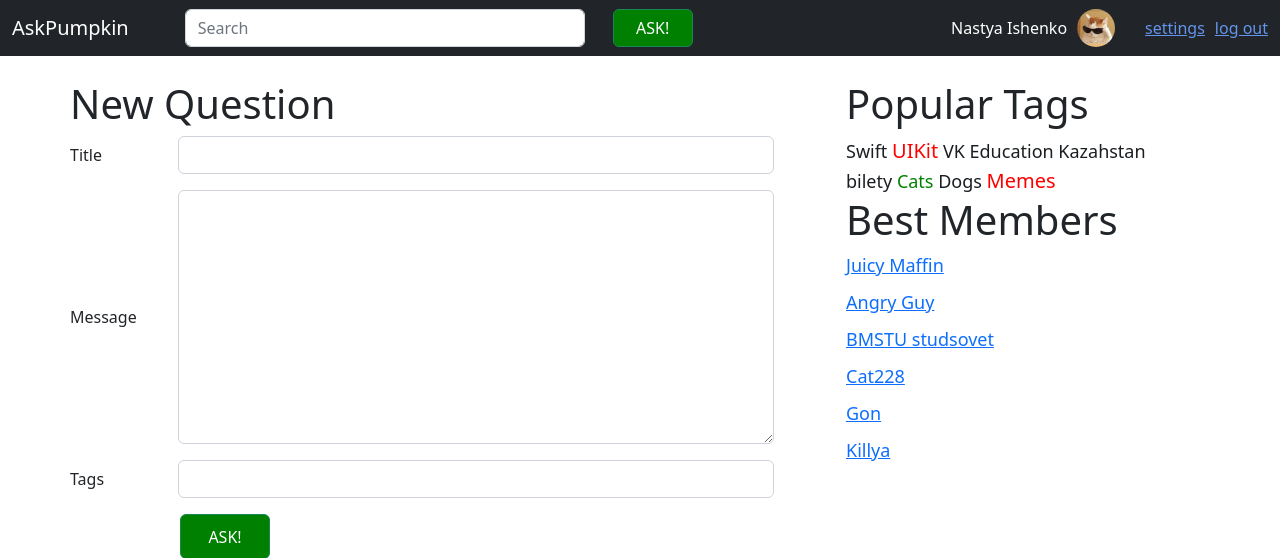
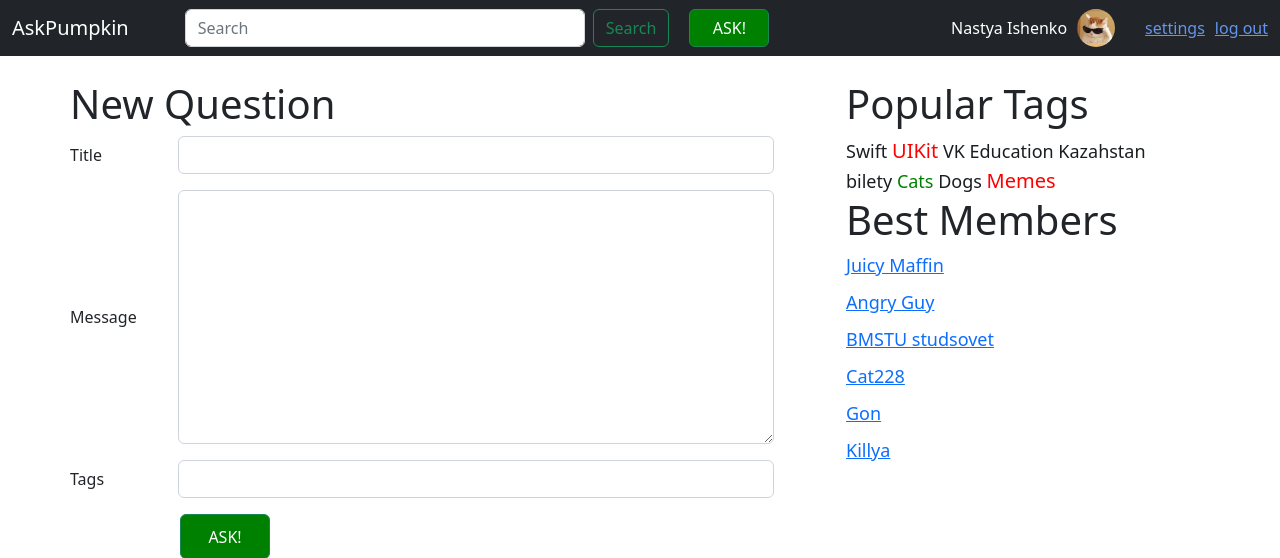
Before and after one commit to v0blaa/VK-education-Web, a Python web app: template templates/new_question.html in a window 1280 px wide. Shown: the top 558 px of the page. Run offline with Jinja, Linux system fonts and the light colour scheme; the template is opened without the code that fills it, so the values that code supplies are empty.

Commit message:
added search button

```diff
--- a/templates/log_in.html
+++ b/templates/log_in.html
@@ -21,6 +21,7 @@
             <div class="collapse navbar-collapse" id="navbarCollapse">
                 <form class="d-flex" role="search">
                     <input class="form-control me-2 navbar-search" type="search" placeholder="Search" aria-label="Search">
+                    <button class="btn btn-outline-success" type="submit">Search</button>
                 </form>
                 <button class="btn btn-success ask-button" type="button">ASK!</button>
             </div>
--- a/templates/new_question.html
+++ b/templates/new_question.html
@@ -22,6 +22,7 @@
             <div class="collapse navbar-collapse" id="navbarCollapse">
                 <form class="d-flex" role="search">
                     <input class="form-control me-2 navbar-search" type="search" placeholder="Search" aria-label="Search">
+                    <button class="btn btn-outline-success" type="submit">Search</button>
                 </form>
                 <button class="btn btn-success ask-button" type="button">ASK!</button>
             </div>
--- a/templates/new_questions.html
+++ b/templates/new_questions.html
@@ -22,6 +22,7 @@
             <div class="collapse navbar-collapse" id="navbarCollapse">
                 <form class="d-flex" role="search">
                     <input class="form-control me-2 navbar-search" type="search" placeholder="Search" aria-label="Search">
+                    <button class="btn btn-outline-success" type="submit">Search</button>
                 </form>
                 <button class="btn btn-success ask-button" type="button">ASK!</button>
             </div>
--- a/templates/one_question.html
+++ b/templates/one_question.html
@@ -22,6 +22,7 @@
             <div class="collapse navbar-collapse" id="navbarCollapse">
                 <form class="d-flex" role="search">
                     <input class="form-control me-2 navbar-search" type="search" placeholder="Search" aria-label="Search">
+                    <button class="btn btn-outline-success" type="submit">Search</button>
                 </form>
                 <button class="btn btn-success ask-button" type="button">ASK!</button>
             </div>
--- a/templates/question_tag.html
+++ b/templates/question_tag.html
@@ -22,6 +22,7 @@
             <div class="collapse navbar-collapse" id="navbarCollapse">
                 <form class="d-flex" role="search">
                     <input class="form-control me-2 navbar-search" type="search" placeholder="Search" aria-label="Search">
+                    <button class="btn btn-outline-success" type="submit">Search</button>
                 </form>
                 <button class="btn btn-success ask-button" type="button">ASK!</button>
             </div>
--- a/templates/registration.html
+++ b/templates/registration.html
@@ -22,6 +22,7 @@
             <div class="collapse navbar-collapse" id="navbarCollapse">
                 <form class="d-flex" role="search">
                     <input class="form-control me-2 navbar-search" type="search" placeholder="Search" aria-label="Search">
+                    <button class="btn btn-outline-success" type="submit">Search</button>
                 </form>
                 <button class="btn btn-success ask-button" type="button">ASK!</button>
             </div>
--- a/templates/settings.html
+++ b/templates/settings.html
@@ -22,6 +22,7 @@
             <div class="collapse navbar-collapse" id="navbarCollapse">
                 <form class="d-flex" role="search">
                     <input class="form-control me-2 navbar-search" type="search" placeholder="Search" aria-label="Search">
+                    <button class="btn btn-outline-success" type="submit">Search</button>
                 </form>
                 <button class="btn btn-success ask-button" type="button">ASK!</button>
             </div>
```
